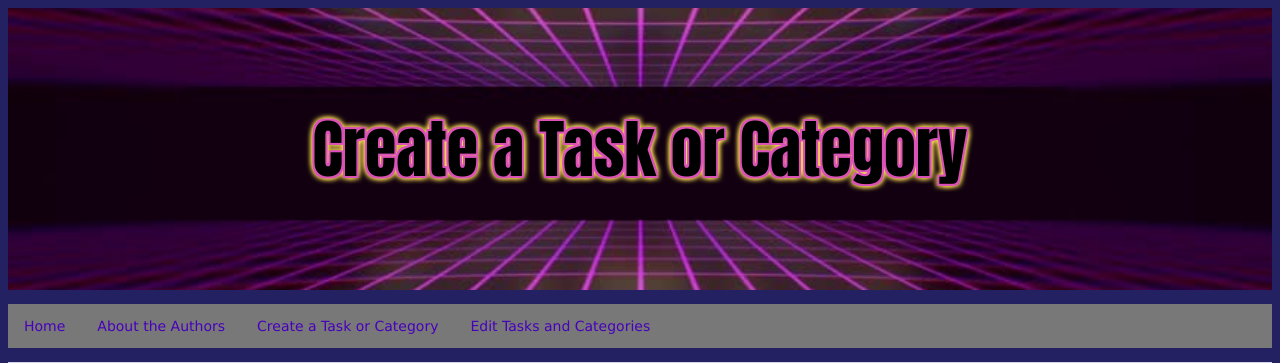
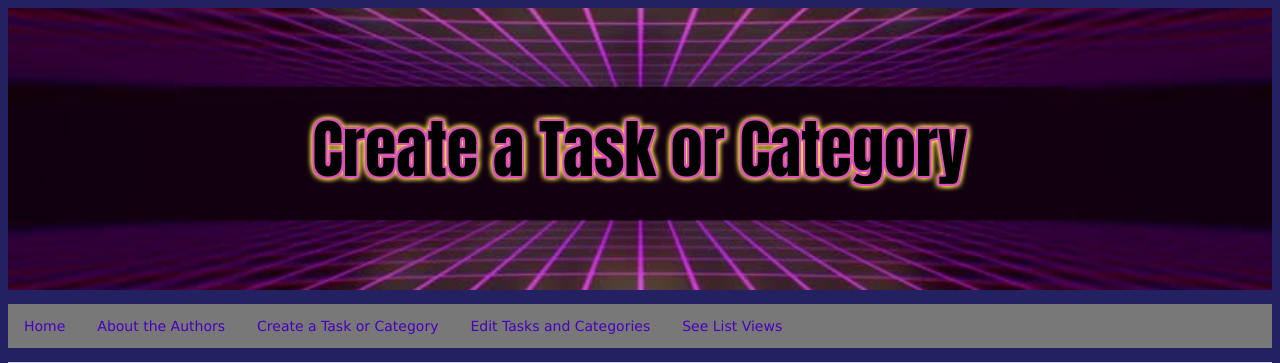
Before and after one commit to nickynault/CSC4710-Group4, a PHP site: page /form.php in a window 1280 px wide. Shown: the top 363 px of the page. Run offline with PHP 8.4, Linux system fonts and the light colour scheme; data that the repository does not hold is empty.

Commit message:
Added new tab for list views

```diff
--- a/form.php
+++ b/form.php
@@ -37,6 +37,7 @@
       <li><a href= "about.html">About the Authors</a></li>
       <li><a href= "form.php">Create a Task or Category</a></li>
       <li><a href= "todo.php">Edit Tasks and Categories</a></li>
+      <li><a href= "todo2.php">See List Views</a></li>
 	</ul>
   </nav>
 
```
